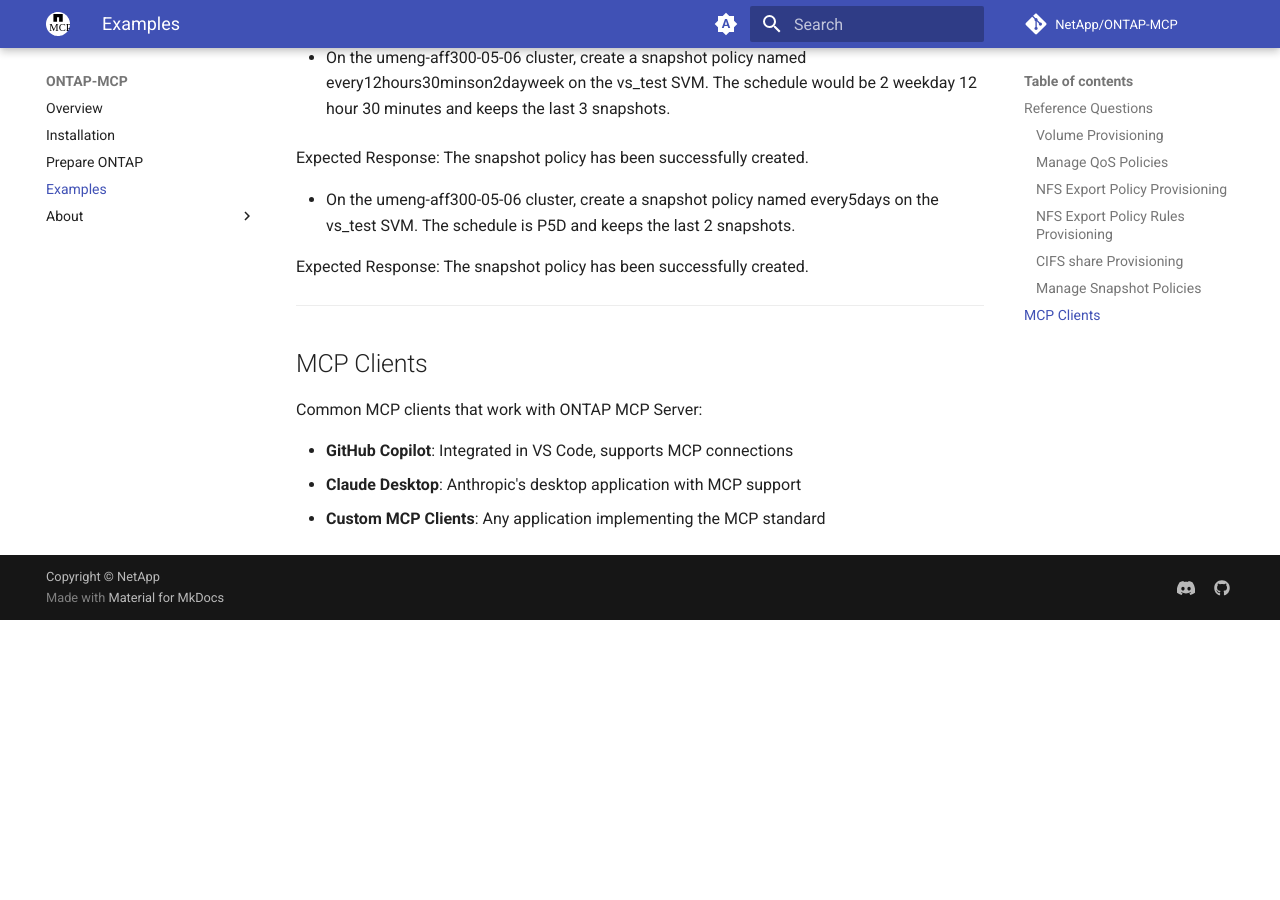
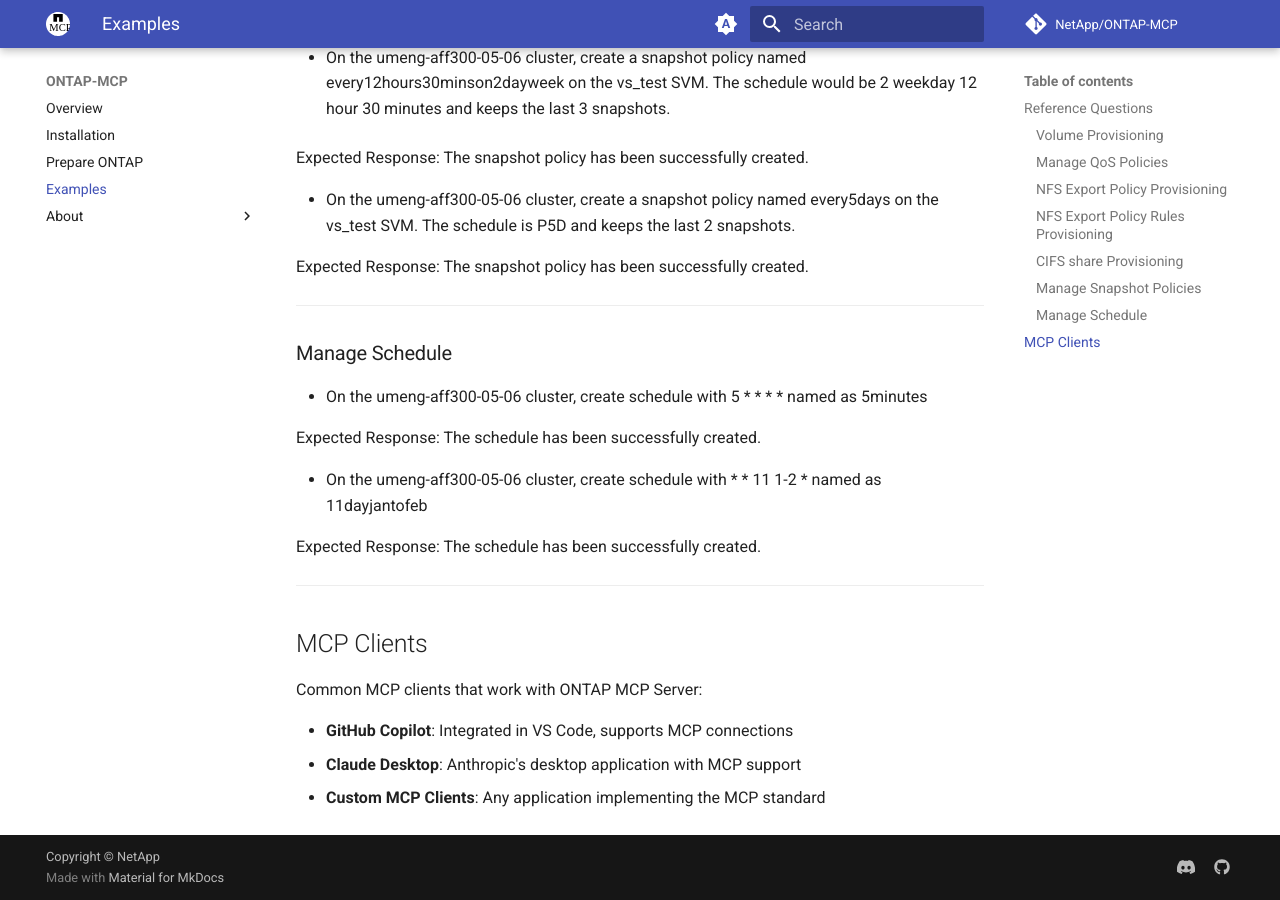
Before and after one commit to NetApp/ontap-mcp, an MkDocs documentation site: the page built from docs/examples.md, in a window 1280 px wide and 900 px high, scrolled down 3038 px. Built offline with MkDocs 1.6.1 and Material for MkDocs 9.7.7, drawn with Linux system fonts in a browser that asks for light colours; comment, search, counter and statistics services are not loaded; the version menu is left out; before the commit the page ends 3658 px from its top, so only the background shows below that.

Commit message:
feat: update doc

```diff
--- a/docs/examples.md
+++ b/docs/examples.md
@@ -113,6 +113,18 @@
 
 ---
 
+### Manage Schedule
+
+- On the umeng-aff300-05-06 cluster, create schedule with 5 * * * * named as 5minutes
+
+Expected Response: The schedule has been successfully created.
+
+- On the umeng-aff300-05-06 cluster, create schedule with * * 11 1-2 * named as 11dayjantofeb
+
+Expected Response: The schedule has been successfully created.
+
+---
+
 ## MCP Clients
 
 Common MCP clients that work with ONTAP MCP Server:
```
